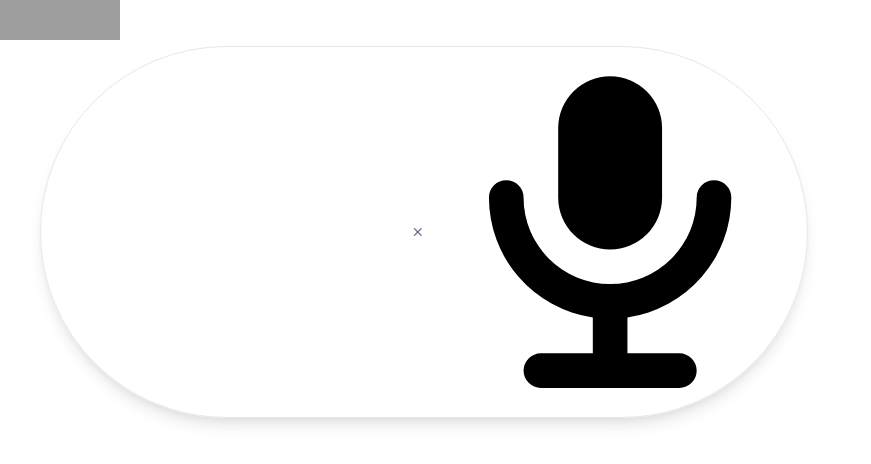
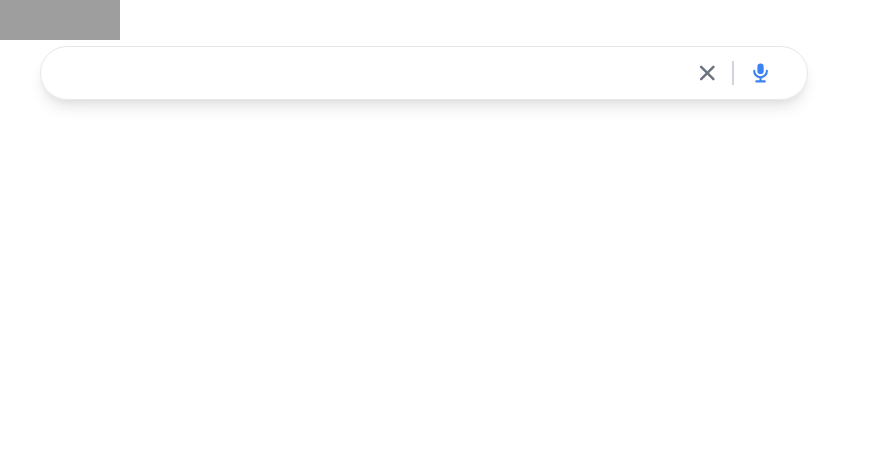
Before and after one commit to oozan/google-app, a Next.js app: page /search in a window 1280 px wide. Shown: the top 464 px of the page, without its empty margins (0-871 px from the left). Built offline with nearby package versions, Linux system fonts and the light colour scheme; grey boxes are pictures that could not be loaded.

Commit message:
Styled mic. icon

```diff
--- a/components/Header.js
+++ b/components/Header.js
@@ -24,7 +24,7 @@ function Header() {
                 transition duration-100 transform hover:scale-125"
                 onClick={() => (searchInputRef.current.value ="")}
                 />
-                <MicrophoneIcon />
+                <MicrophoneIcon className="mr-3 h-6 hidden sm:inline-flex text-blue-500 border-l-2 pl-4 border-gray-300"/>
             </form>
         </header>
     )
```
